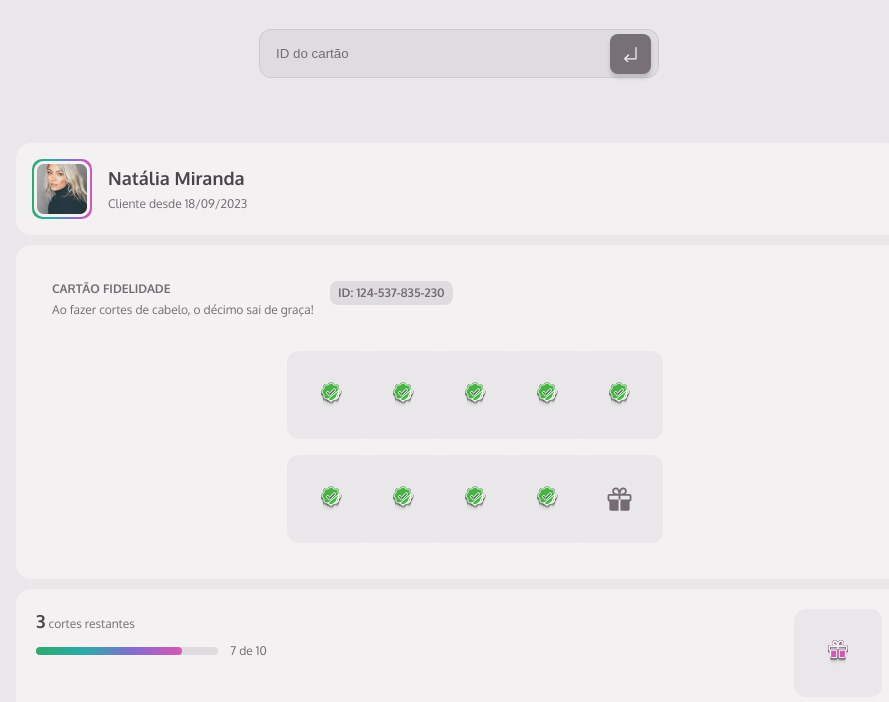
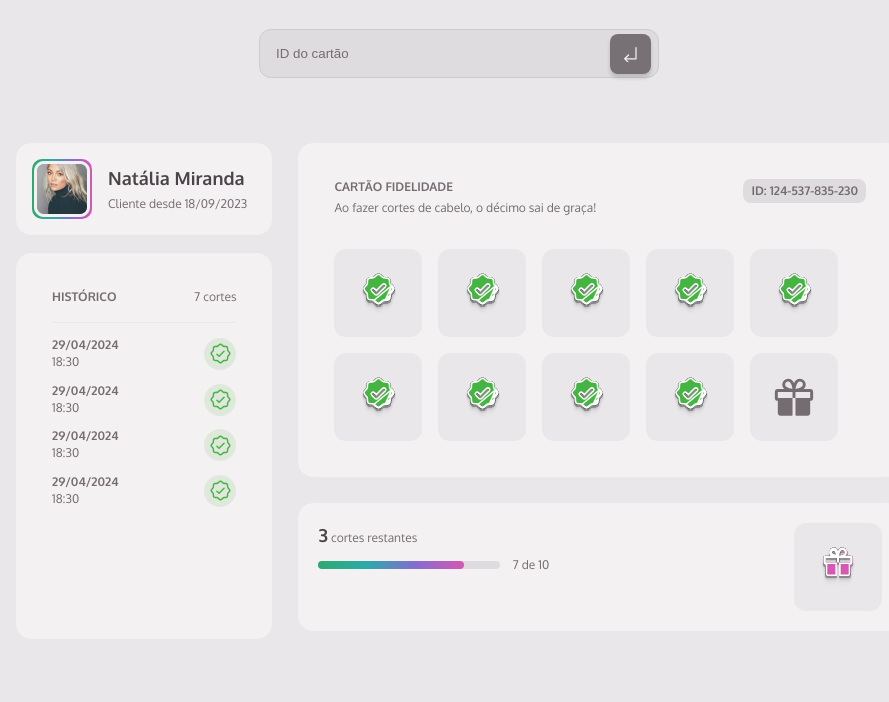
Before and after one commit to victufell/member-club, a website built with webpack: page src/index.html in a window 1280 px wide. Shown: the part 98-800 px from the top of the page, without its empty margins (181-1070 px from the left). Built offline with nearby package versions, Linux system fonts and the light colour scheme.

Commit message:
feat: aadding desktop with grid layout

```diff
--- a/src/index.html
+++ b/src/index.html
@@ -34,6 +34,8 @@
             </fieldset>
 
         </section>
+
+        <div class="member-club-app__data">
 
             <section class="mc-profile ds__box ds__box--sm">
                 <div class="mc-profile__image-wrapper">
@@ -161,6 +163,8 @@
                     </li>
                 </ul>
             </section>
+        </div>
+
     </main>
 </body>
 </html>
--- a/src/styles/fidelity.css
+++ b/src/styles/fidelity.css
@@ -46,16 +46,29 @@
 }
 
 @media (width > 980px) {
+    .mc-fidelity {
+        grid-area: B;
+        margin-top: 0;
+    }
+
     .mc-fidelity__header {
         margin-bottom: 32px;
+        justify-content: space-between;
     }
 
     .mc-fidelity__items {
         gap: 16px;
+        grid-template-columns: repeat(5, 88px);
+        justify-content: flex-start;
     }
 
     .mc-fidelity__items-item {
         width: 88px;
         height: 88px;
+
+        > img {
+            width: 40px;
+            height: 40px;
+        }
     }
 }
--- a/src/styles/index.css
+++ b/src/styles/index.css
@@ -20,3 +20,17 @@ body {
 .member-club-app {
     padding-bottom: 24px;
 }
+
+@media (width > 980px) {
+    .member-club-app__data {
+        display: grid;
+        grid-template-areas:
+            "A B B B"
+            "C B B B"
+            "C B B B"
+            "C D D D";
+
+        gap: 16px 24px;
+    }
+
+}
--- a/src/styles/profile.css
+++ b/src/styles/profile.css
@@ -38,3 +38,11 @@
 .mc-profile__name {
     margin-bottom: 4px;
 }
+
+/* Desktop */
+
+@media (width > 980px) {
+    .mc-profile {
+        grid-area: A;
+    }
+}
--- a/src/styles/progress.css
+++ b/src/styles/progress.css
@@ -35,3 +35,10 @@
     background: linear-gradient(90deg, #2DAA6E 0%, #2DAAAA 33.33%, #856CCF 66.67%, #D658B3 100%);
     border-radius: 10px;
 }
+
+
+@media (width > 980px) {
+    .mc-progress {
+        grid-area: D;
+    }
+}
--- a/src/styles/resume.css
+++ b/src/styles/resume.css
@@ -1,7 +1,3 @@
-.mc-resume {
-
-}
-
 .mc-resume__header {
     display: flex;
     align-items: center;
@@ -11,7 +7,8 @@
 }
 
 .mc-resume__items {
-
+    overflow-y: scroll;
+    max-height: 360px;
 }
 
 .mc-resume__items__item {
@@ -38,3 +35,10 @@
     width: 100%;
     object-fit: contain;
 }
+
+
+@media (width > 980px) {
+    .mc-resume {
+        grid-area: C;
+    }
+}
```
Lines whose indentation alone changed are shown as unchanged.
